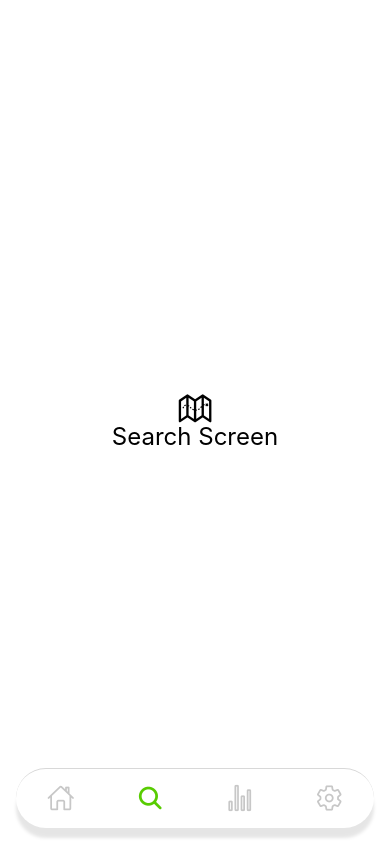
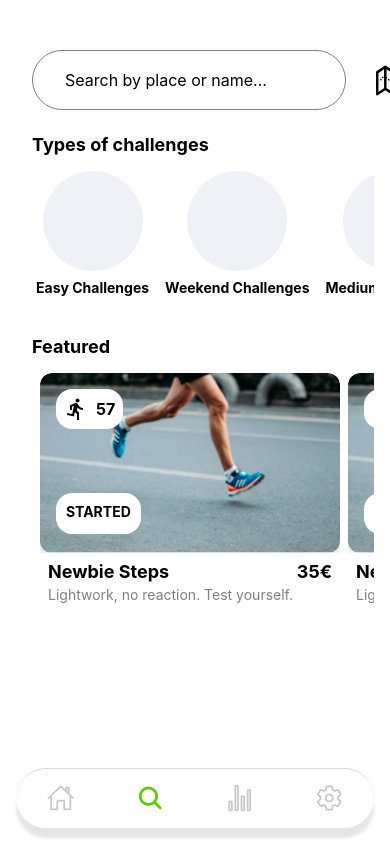
Before and after one commit to SSUzunov19/Hack-United-Team-Spectra, a React Native app in the folder client/: screen /SearchStack in a window 390 px wide. Built offline with nearby package versions, Linux system fonts and the light colour scheme.

Commit message:
Add Search Screen components

```diff
--- a/client/package.json
+++ b/client/package.json
@@ -9,6 +9,7 @@
     "web": "expo start --web"
   },
   "dependencies": {
+    "@react-native-community/blur": "^4.3.2",
     "@react-navigation/bottom-tabs": "^6.5.11",
     "@react-navigation/native": "^6.1.9",
     "@react-navigation/stack": "^6.3.20",
--- a/client/src/screens/HomeScreen/HomeScreen.js
+++ b/client/src/screens/HomeScreen/HomeScreen.js
@@ -1,11 +1,40 @@
 import React from 'react';
-import { Text, View, StyleSheet } from 'react-native';
+import { Text, View, StyleSheet, TouchableOpacity } from 'react-native';
+import { AntDesign } from '@expo/vector-icons';
 
 export function HomeScreen() {
     return (
         <View style={styles.container}>
-            {/* <Image source={require('../../assets/level-image.png')} /> */}
-            <Text style={styles.text}>Home Screen</Text>
+            <Text style={styles.header}>Hello!</Text>
+            <Text style={styles.name}>Galin Georgiev</Text>
+
+            <Text style={styles.subtitle}>No Active Challenges</Text>
+
+            <TouchableOpacity style={styles.challengeBox}>
+                <AntDesign name="plus" size={24} color="black" style={styles.icon} />
+                <View style={styles.challengeTextContainer}>
+                    <Text style={styles.challengeTitle}>No Active Challenges</Text>
+                    <Text style={styles.challengeDescription}>Inspire Friends to Get Fit</Text>
+                </View>
+            </TouchableOpacity>
+
+            <TouchableOpacity style={styles.challengeBox}>
+                <AntDesign name="plus" size={24} color="black" style={styles.icon} />
+                <View style={styles.challengeTextContainer}>
+                    <Text style={styles.challengeTitle}>Join a challenge</Text>
+                    <Text style={styles.challengeDescription}>Explore existing challenges</Text>
+                </View>
+            </TouchableOpacity>
+
+            <View style={styles.helpBox}>
+                <Text style={styles.helpTitle}>Need help?</Text>
+                <Text style={styles.helpDescription}>
+                    Contact us about challenges, payments, missing activities, cheater reports or anything else.
+                </Text>
+                <TouchableOpacity style={styles.helpButton}>
+                    <Text style={styles.helpButtonText}>Ask Spectra</Text>
+                </TouchableOpacity>
+            </View>
         </View>
     );
 }
@@ -13,11 +42,103 @@ export function HomeScreen() {
 const styles = StyleSheet.create({
     container: {
         flex: 1,
-        justifyContent: 'center',
+        backgroundColor: '#fff',
+        paddingTop: 50,
+        paddingHorizontal: 20,
+    },
+    header: {
+        fontSize: 30,
+        fontWeight: 'bold',
+    },
+    name: {
+        fontSize: 24,
+        fontWeight: 'bold',
+        marginBottom: 30,
+    },
+    subtitle: {
+        fontSize: 18,
+        fontWeight: 'bold',
+        marginTop: 20,
+    },
+    helpBox: {
+        backgroundColor: '#F4FFF6', // Adjust the color to match your design
+        borderRadius: 20,
+        padding: 20,
         alignItems: 'center',
-        backgroundColor: '#fff',
+        shadowColor: '#000',
+        shadowOffset: {
+            width: 0,
+            height: 2,
+        },
+        shadowOpacity: 0.25,
+        shadowRadius: 3.84,
+        elevation: 5,
+        marginTop: 30, // Adjust spacing as needed
+    },
+    helpTitle: {
+        fontSize: 24,
+        fontWeight: 'bold',
+        marginBottom: 10,
+    },
+    helpDescription: {
+        fontSize: 16,
+        textAlign: 'center',
+        marginBottom: 20,
+    },
+    helpButton: {
+        backgroundColor: 'black', // Adjust button color to match your design
+        paddingHorizontal: 30,
+        paddingVertical: 10,
+        borderRadius: 25,
+        shadowColor: '#000',
+        shadowOffset: {
+            width: 0,
+            height: 2,
+        },
+        shadowOpacity: 0.25,
+        shadowRadius: 3.84,
+        elevation: 5,
+    },
+    helpButtonText: {
+        color: '#FFF', // This is the text color
+        fontSize: 18,
+        fontWeight: 'bold',
     },
     text: {
         fontSize: 24,
     },
+    challengeBox: {
+        flexDirection: 'row',
+        alignItems: 'center',
+        paddingVertical: 16,
+        paddingHorizontal: 20,
+        borderWidth: 1,
+        borderColor: 'transparent',
+        borderRadius: 10,
+        marginVertical: 8,
+        borderStyle: 'dashed',
+        borderTopWidth: 1,
+        borderBottomWidth: 1,
+        borderColor: 'lightgrey',
+    },
+    icon: {
+        marginRight: 16,
+        borderWidth: 1,
+        borderColor: 'lightgrey',
+        borderRadius: 5,
+        borderStyle: 'dashed',
+        padding: 16,
+    },
+    challengeTextContainer: {
+        flex: 1,
+    },
+    challengeTitle: {
+        fontSize: 18,
+        fontWeight: 'bold',
+        marginBottom: 4,
+    },
+    challengeDescription: {
+        fontSize: 14,
+        color: 'grey',
+    },
 });
--- a/client/src/screens/SearchScreen/SearchScreen.js
+++ b/client/src/screens/SearchScreen/SearchScreen.js
@@ -1,30 +1,235 @@
 import React from 'react';
-import { Text, View, StyleSheet, TouchableOpacity } from 'react-native';
-import { Fontisto } from '@expo/vector-icons';
+import { View, Text, StyleSheet, TextInput, TouchableOpacity, ScrollView, Image, FlatList } from 'react-native';
+import { Fontisto, MaterialCommunityIcons } from '@expo/vector-icons';
+
+const challengeData = [
+    {
+        id: 'challenge-1',
+        participants: 57,
+        status: 'STARTED',
+        title: 'Newbie Steps',
+        description: 'Lightwork, no reaction. Test yourself.',
+        price: '35€',
+        imageUrl: require('../../assets/images/challenge-image.png'),
+    },
+    {
+        id: 'challenge-2',
+        participants: 57,
+        status: 'STARTED',
+        title: 'Newbie Steps',
+        description: 'Lightwork, no reaction. Test yourself.',
+        price: '35€',
+        imageUrl: require('../../assets/images/challenge-image.png'),
+    },
+];
 
 export function SearchScreen({ navigation }) {
+    const typesOfChallenges = [
+        "Easy Challenges",
+        "Weekend Challenges",
+        "Medium Challenges",
+        "Hard Challenges",
+        "Eliminate Challenges"
+    ];
+
     return (
-        <View style={styles.container}>
-            <TouchableOpacity
-                style={styles.settingsButton}
-                onPress={() => navigation.navigate('Map')}
+        <ScrollView style={styles.container}>
+            <View style={styles.header}>
+                <TextInput
+                    style={styles.searchInput}
+                    placeholder="Search by place or name..."
+                />
+                <TouchableOpacity
+                    style={styles.mapButton}
+                    onPress={() => navigation.navigate('Map')}
+                >
+                    <Fontisto name="map" size={30} color={"#000000"} />
+                </TouchableOpacity>
+            </View>
+
+            <Text style={styles.subHeader}>Types of challenges</Text>
+            <ScrollView
+                horizontal
+                showsHorizontalScrollIndicator={false}
+                contentContainerStyle={styles.typesContainer}
             >
-                <Fontisto name={"map"} size={28} color={"#000000"} />
-            </TouchableOpacity>
+                {typesOfChallenges.map((challenge, index) => (
+                    <View key={`type-${index}`} style={styles.typeContainer}>
+                        <View style={styles.typeCircle} />
+                        <Text style={styles.typeText}>{challenge}</Text>
+                    </View>
+                ))}
+            </ScrollView>
 
-            <Text style={styles.text}>Search Screen</Text>
-        </View>
+            <Text style={styles.subHeader}>Featured</Text>
+            <FlatList
+                horizontal
+                data={challengeData}
+                renderItem={renderChallengeCard}
+                keyExtractor={item => item.id}
+                showsHorizontalScrollIndicator={false}
+                contentContainerStyle={styles.featuredContainer}
+            />
+        </ScrollView>
     );
 }
+
+const renderChallengeCard = ({ item }) => (
+    <View style={styles.card}>
+        <Image source={item.imageUrl} style={styles.cardImage} />
+        <View style={styles.participantCounter}>
+            <MaterialCommunityIcons name="run" size={24} color="#000" />
+            <Text style={styles.participantText}>{item.participants}</Text>
+        </View>
+        <View style={styles.labelContainer}>
+            <Text style={styles.challengeStatus}>{item.status}</Text>
+        </View>
+        <View style={styles.cardContent}>
+            <View style={styles.cardText}>
+                <Text style={styles.challengeTitle}>{item.title}</Text>
+                <Text style={styles.challengeDescription}>{item.description}</Text>
+            </View>
+            <Text style={styles.challengePrice}>{item.price}</Text>
+        </View>
+    </View>
+);
 
 const styles = StyleSheet.create({
     container: {
         flex: 1,
-        justifyContent: 'center',
+        backgroundColor: '#fff',
+        paddingTop: 50,
+        paddingHorizontal: 16,
+    },
+    header: {
+        flexDirection: 'row',
+        justifyContent: 'space-between',
         alignItems: 'center',
-        backgroundColor: '#fff',
     },
-    text: {
-        fontSize: 24,
+    searchInput: {
+        flex: 1,
+        marginHorizontal: 16,
+        paddingHorizontal: 32,
+        height: 60,
+        borderColor: 'gray',
+        borderWidth: 1,
+        borderRadius: 30,
+        fontSize: 16,
+    },
+    mapButton: {
+        padding: 14,
+    },
+    typesContainer: {
+        marginBottom: 16,
+        marginHorizontal: 20
+    },
+    typeContainer: {
+        alignItems: 'center',
+        marginRight: 16,
+    },
+    typeCircle: {
+        width: 100,
+        height: 100,
+        borderRadius: 60,
+        backgroundColor: '#F0F1F6',
+        marginBottom: 8,
+    },
+    typeText: {
+        fontSize: 14,
+        fontWeight: 'bold',
+        color: 'black',
+    },
+    subHeader: {
+        fontSize: 18,
+        fontWeight: 'bold',
+        marginTop: 24,
+        marginBottom: 16,
+        paddingHorizontal: 16,
+    },
+    featuredContainer: {
+        paddingHorizontal: 16,
+    },
+    card: {
+        backgroundColor: '#F0F1F6',
+        borderRadius: 12,
+        marginBottom: 16,
+        overflow: 'hidden',
+        width: 300,
+        marginLeft: 8,
+    },
+    cardImage: {
+        width: '100%',
+        height: 180,
+        borderRadius: 12,
+    },
+    participantCounter: {
+        position: 'absolute',
+        top: 16,
+        left: 16,
+        flexDirection: 'row',
+        backgroundColor: 'white',
+        padding: 8,
+        borderRadius: 16,
+        alignItems: 'center',
+    },
+    labelContainer: {
+        position: 'absolute',
+        top: 120,
+        left: 16,
+        flexDirection: 'row',
+        backgroundColor: 'white',
+        padding: 10,
+        borderRadius: 16,
+        alignItems: 'center',
+    },
+    participantText: {
+        marginLeft: 8,
+        color: '#000',
+        fontSize: 16,
+        fontWeight: 'bold',
+    },
+    statusLabel: {
+        position: 'absolute',
+        bottom: 16,
+        left: 16,
+        backgroundColor: 'rgba(0, 0, 0, 0.5)',
+        paddingVertical: 4,
+        paddingHorizontal: 12,
+        borderRadius: 16,
+    },
+    statusText: {
+        color: '#FFFFFF',
+        fontSize: 14,
+        fontWeight: 'bold',
+    },
+    cardContent: {
+        flexDirection: 'row',
+        justifyContent: 'space-between',
+        alignItems: 'flex-start',
+        padding: 8,
+        backgroundColor: 'white',
+    },
+    cardText: {
+        flex: 1,
+    },
+    challengeStatus: {
+        fontSize: 14,
+        fontWeight: 'bold',
+        color: '#000',
+        marginBottom: 4,
+    },
+    challengeTitle: {
+        fontSize: 18,
+        fontWeight: 'bold',
+        marginBottom: 4,
+    },
+    challengeDescription: {
+        fontSize: 14,
+        color: 'grey',
+    },
+    challengePrice: {
+        fontSize: 18,
+        fontWeight: 'bold',
+        color: '#000',
     },
 });
```
Also changed, not shown: 1 other file (tests, documents, lock files or other folders).
